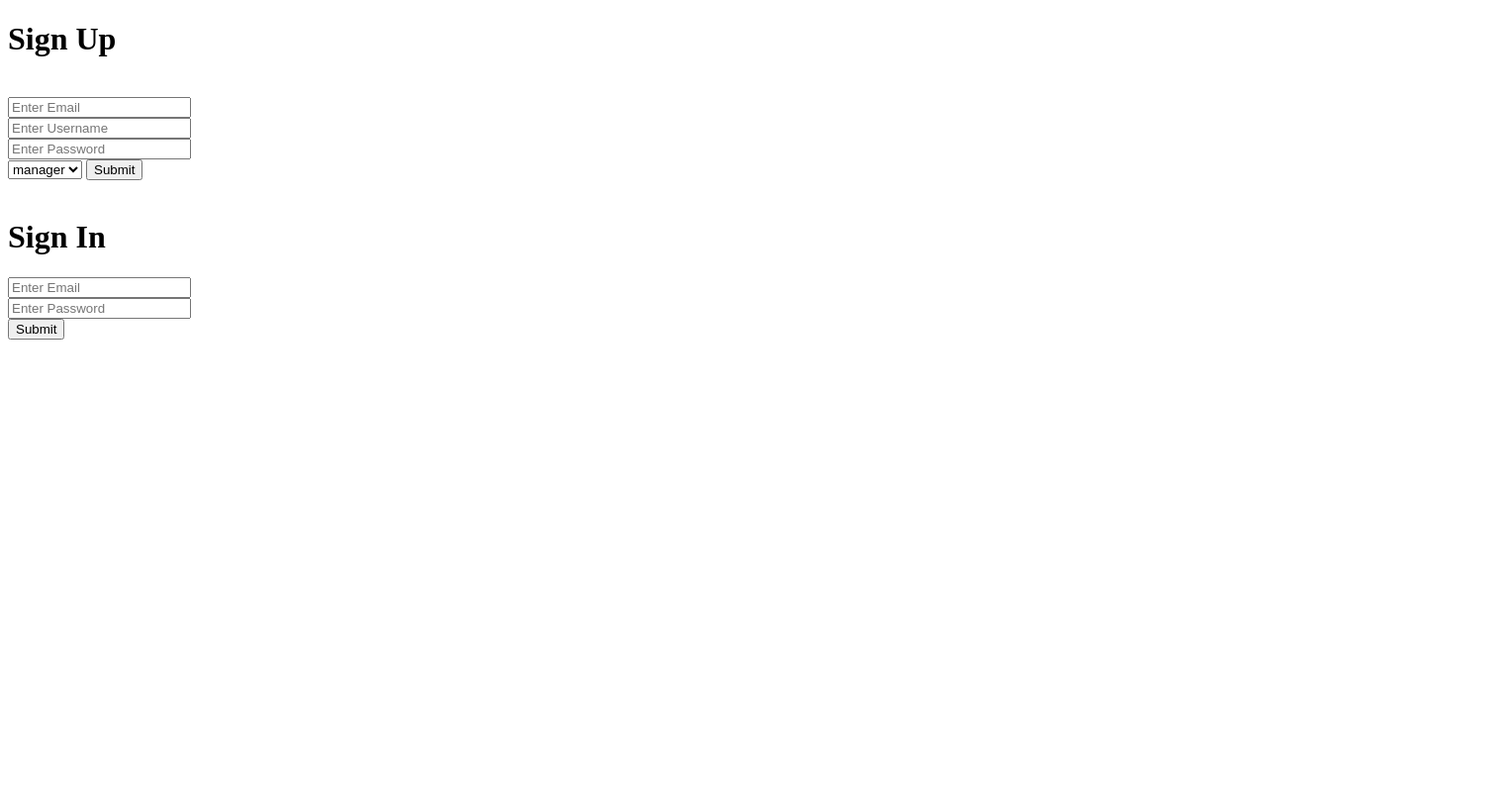
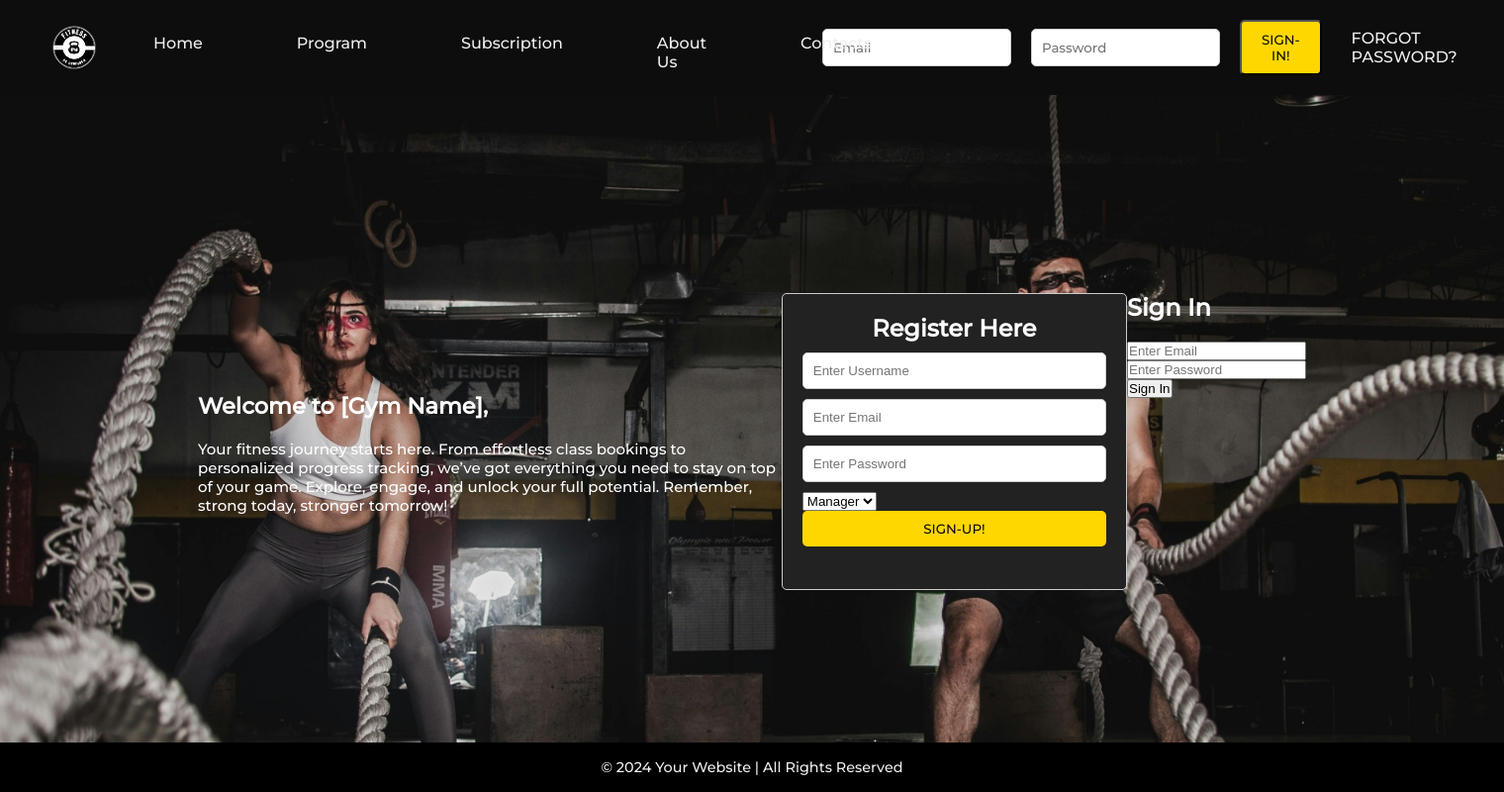
Before and after one commit to Yakuari/ActWebPageV3-4, a PHP site: page / in a window 1520 px wide. Shown: the whole page at 99% size. Run offline with PHP 8.4, Linux system fonts and the light colour scheme; data that the repository does not hold is empty.

Commit message:
sorta fixed landing page

```diff
--- a/index.php
+++ b/index.php
@@ -3,28 +3,67 @@
 <head>
     <meta charset="UTF-8">
     <meta name="viewport" content="width=device-width, initial-scale=1.0">
-    <title>Document</title>
+    <title>Test</title>
+    <link rel="stylesheet" href="src/css/styles.css">
 </head>
 <body>
-    <h1>Sign Up</h1> <br>
-    <form action="config/system_config_signup.php" method="POST">
-        <input type="text" name="email" placeholder="Enter Email"> <br>
-        <input type="text" name="uid" placeholder="Enter Username"> <br>
-        <input type="password" name="password" placeholder="Enter Password"> <br>
-        <select name="type">
-            <option value="manager">manager</option>
-            <option value="user">user</option>
-        </select>
-            <input type="submit" name="submit">
+    <header>
+        <nav>
+            <img src="src/css/images/file.png" alt="logo" class="logo">
+            <ul class="nav-links">
+                <li><a href="home.php">Home</a></li>
+                <li><a href="program.php">Program</a></li>
+                <li><a href="subscription.php">Subscription</a></li>
+                <li><a href="about-us.php">About Us</a></li>
+                <li><a href="contacts.php">Contacts</a></li>
+            </ul>
+            <form action="config/system_config_signIn.php" method="POST">
+                <input type="hidden" name="csrf_token" value="<?php echo $csrf_token ?>">
+                <input type="email" name="email" placeholder="Email" required>
+                <input type="password" name="password" placeholder="Password" required>
+                <button type="submit" name="btn-signin">SIGN-IN!</button>
+                <a href="forgot-password.php">FORGOT PASSWORD?</a>
+            </form>
+        </nav>
+    </header>
 
-    </form> <br>
+    <main>
+        <section class="content">
+            <h1>Welcome to [Gym Name],</h1>
+            <p>Your fitness journey starts here. From effortless class bookings to personalized progress tracking,
+            we’ve got everything you need to stay on top of your game.
+            Explore, engage, and unlock your full potential.
+            Remember, strong today, stronger tomorrow!</p>
+        </section>
 
-    <h1>Sign In</h1>
+        <aside class="box-right">
+            <h2>Register Here</h2>
+            <form action="config/system_config_signup.php" method="POST">
+                <input type="hidden" name="csrf_token" value="<?php echo $csrf_token ?>">
+                <input type="text" name="username" placeholder="Enter Username" required><br>
+                <input type="email" name="email" placeholder="Enter Email" required><br>
+                <input type="password" name="password" placeholder="Enter Password" required><br>
+                <select name="type">
+                    <option value="manager">Manager</option>
+                    <option value="user">User</option>
+                </select><br>
+                <button type="submit" name="btn-signup">SIGN-UP!</button>
+            </form>
+        </aside>
 
-    <form action="config/system_config_signIn.php" method="POST">
-        <input type="text" name="email" placeholder="Enter Email"> <br>
-        <input type="password" name = "password" placeholder="Enter Password"><br>
-        <input type="submit" name="submit">
-    </form>
+        <section class="box-left">
+            <h1>Sign In</h1>
+            <form action="config/system_config_signIn.php" method="POST">
+                <input type="hidden" name="csrf_token" value="<?php echo $csrf_token ?>">
+                <input type="email" name="email" placeholder="Enter Email" required><br>
+                <input type="password" name="password" placeholder="Enter Password" required><br>
+                <button type="submit" name="btn-signin">Sign In</button>
+            </form>
+        </section>
+    </main>
+
+    <footer>
+        <p>&copy; 2024 Your Website | All Rights Reserved</p>
+    </footer>
 </body>
 </html>
--- a/src/css/styles.css
+++ b/src/css/styles.css
@@ -1,22 +1,29 @@
 @import url('https://fonts.googleapis.com/css2?family=Montserrat:wght@500&display=swap');
 
-/* Reset CSS */
 * {
     box-sizing: border-box;
     margin: 0;
     padding: 0;
 }
 
-/* Variables */
 :root {
-    --main-color: #2c2c2c;
+    --main-color:  #0D0D0D;
     --sub-color: #efefef;
     --text-color: #000000;
     --main-font: "Montserrat", sans-serif;
-    --button-color: #02B757;
+    --button-color:#FFD700;
+    --form-color:#222222;
 }
 
-/* Header and Navigation */
+body {
+    background-image: url(images/backgroundd.jpg);
+    background-size: cover;
+    margin: 0;
+    padding: 0;
+    min-height: 100vh;
+    overflow: hidden;
+}
+
 header {
     background: var(--main-color);
     padding: 10px;
@@ -24,20 +31,64 @@
 
 nav {
     display: flex;
-    justify-content: flex-end;
+    justify-content: space-between;
     align-items: center;
-    height: 75px;
+    padding: 10px 20px;
     background-color: var(--main-color);
+    position:relative;
+
+}
+
+/* Forgot password link */
+nav a[href="forgot-password.php"] {
+    color: var(--sub-color);
+    text-decoration: none;
+    font-family: var(--main-font);
+    padding: 5px 10px;
+    border-radius: 5px;
+    transition: background-color 0.3s ease;
+}
+
+.logo{
+    height: 60px;
+    width: auto;
+    padding: 0 0 0px 15px;
+    position: absolute;
+    background-color: transparent;
+    filter: brightness(1.2) contrast(1.3);
+}
+
+.nav-links {
+    display: flex;
+    list-style: none;
+    font-family: var(--main-font);
+    padding: 10px 0 0 0;
+    gap: 20px;
+    transform: translateX(50px); /* Move them to the right */
+}
+
+.nav-links a {
+    display: flex;
+    text-decoration: none;
+    padding-left: 75px;
+    margin: 0px;
+    font-family: var(--main-font);
+    color:var(--sub-color);
+}
+
+.nav-links img:hover {
+    background-color: transparent;
+    text-decoration: none;
 }
 
 nav form {
     display: flex;
-    gap: 10px;
+    gap: 20px;
     align-items: center;
-    margin-right: 200px;
+    margin-right: 50px;
 }
 
-nav input{
+nav input {
     padding: 10px;
     border: 1px solid #ccc;
     border-radius: 5px;
@@ -52,14 +103,9 @@
     transition: all 0.3s ease 0s;
     font-family: var(--main-font);
     background-color: var(--button-color);
-    color: var(--sub-color);
+    color: var(--main-color);
 }
 
-nav button:hover{
-    background-color: #02823E;
-}
-
-/* Main content */
 main {
     display: flex;
     justify-content: space-between;
@@ -68,25 +114,28 @@
 
 .content {
     width: 60%;
+    font-size: 15px;
+    color: white;
+    padding-top: 100px;
 }
+
 
 h1 {
     margin-bottom: 20px;
     font-family: var(--main-font);
-    color: var(--text-color);
+    color: white;
 }
 
 p {
     font-family: var(--main-font);
-    color: var(--text-color);
+    color: white;
 }
 
 /* Registration Box */
 .box-right {
-    margin-top: -100px;
     width: 35%;
-    height: 350px;
-    background-color: var(--sub-color);
+    height: 300px;
+    background-color: var(--form-color);
     padding: 20px;
     border: 1px solid #ccc;
     border-radius: 5px;
@@ -95,8 +144,8 @@
 .box-right h2 {
     text-align: center;
     font-family: var(--main-font);
-    color: var(--text-color);
     margin-bottom: 10px;
+    color: white;
 }
 
 .box-right form input {
@@ -111,29 +160,24 @@
     padding: 10px;
     width: 100%;
     font-family: var(--main-font);
-    color: var(--sub-color);
+    color: var(--main-color);
     background-color: var(--button-color);
     border: none;
     border-radius: 5px;
     cursor: pointer;
 }
 
-.box-right form button:hover{
-    background-color: #02823E;
-}
-
 /* Footer */
 footer {
+    background-color: #000;
+    color: #fff;
     text-align: center;
-    padding: 20px;
-    background-color: var(--main-color);
-    color: #fff;
-    position: relative;
+    padding: 1rem 0;
+    width: 100%;
+    font-size: 0.9rem;
+    position: absolute;
     bottom: 0;
-    width: 100%;
-    font-family: var(--main-font);
 }
-
 footer p{
     color: var(--sub-color);
 }
```
Also changed, not shown: src/css/styles2.css (+0 -66 lines), src/css/images/backgroundd.jpg (added), src/css/images/file.png (added), src/css/images/logo1.jpg (added).
